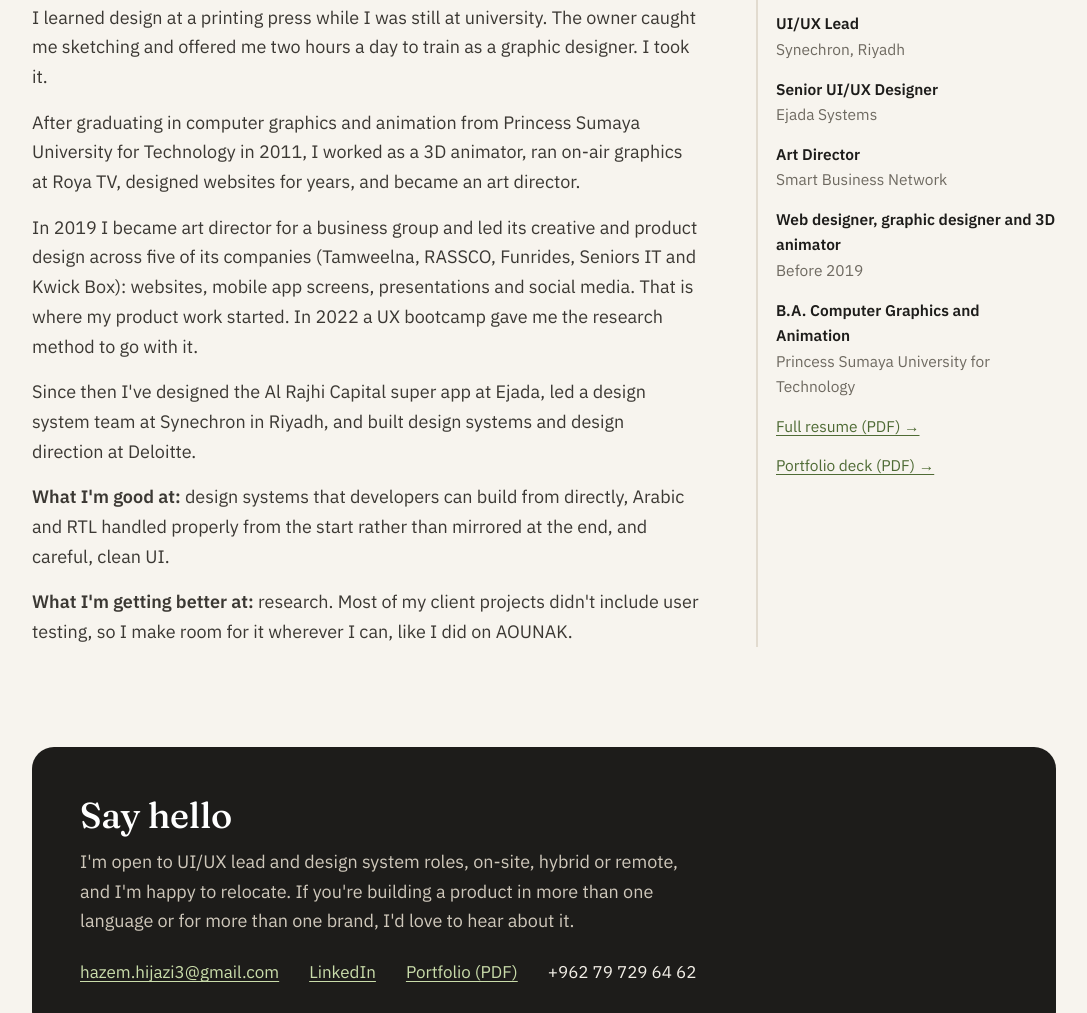
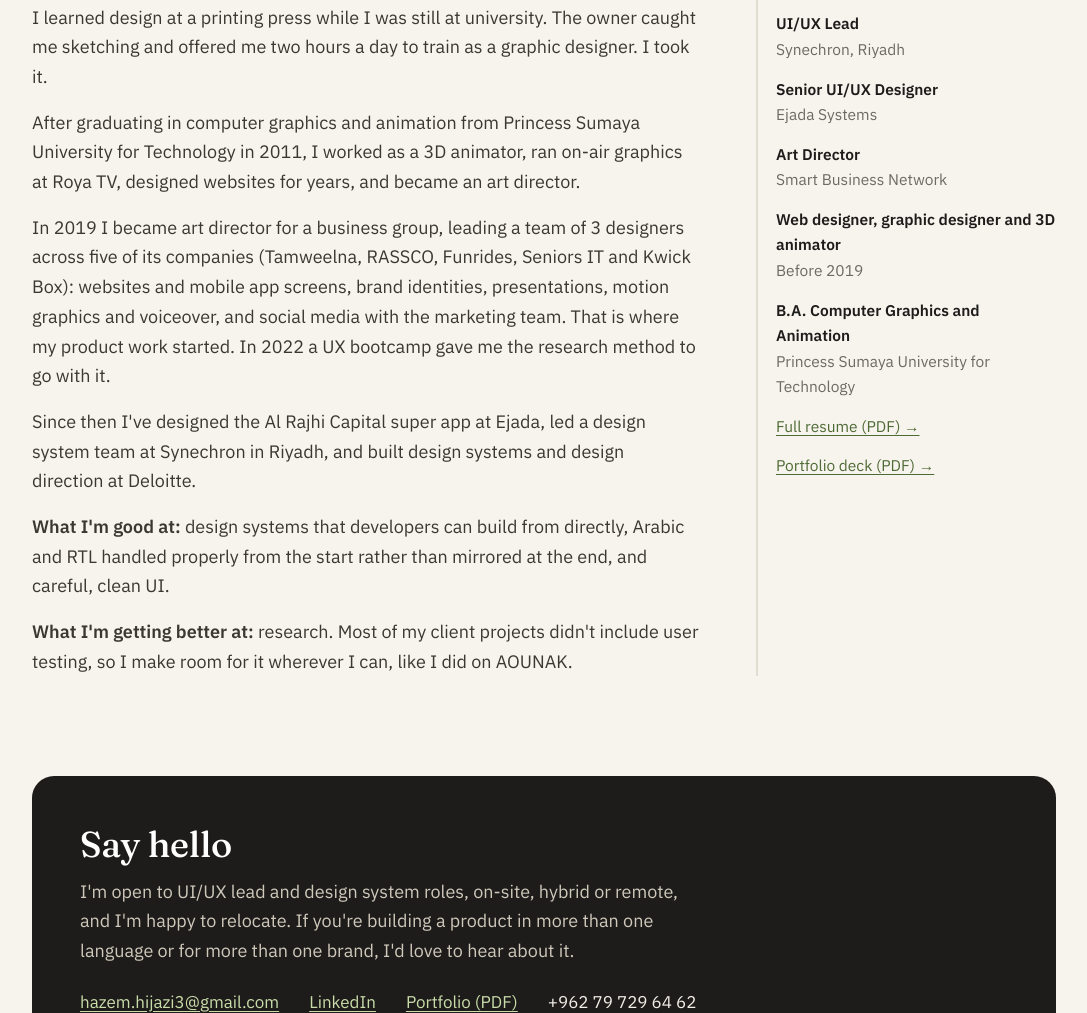
Before and after one commit to hazemHijazi/HazemHijazi.github.io, a plain HTML site: page index.html in a window 1280 px wide. Shown: the part 2266-3279 px from the top of the page, without its empty margins (96-1183 px from the left). Drawn offline with Linux system fonts and the light colour scheme.

Commit message:
Add files via upload

```diff
--- a/index.html
+++ b/index.html
@@ -94,7 +94,7 @@
       <h2>How I got here</h2>
       <p>I learned design at a printing press while I was still at university. The owner caught me sketching and offered me two hours a day to train as a graphic designer. I took it.</p>
       <p>After graduating in computer graphics and animation from Princess Sumaya University for Technology in 2011, I worked as a 3D animator, ran on-air graphics at Roya TV, designed websites for years, and became an art director.</p>
-      <p>In 2019 I became art director for a business group and led its creative and product design across five of its companies (Tamweelna, RASSCO, Funrides, Seniors IT and Kwick Box): websites, mobile app screens, presentations and social media. That is where my product work started. In 2022 a UX bootcamp gave me the research method to go with it.</p>
+      <p>In 2019 I became art director for a business group, leading a team of 3 designers across five of its companies (Tamweelna, RASSCO, Funrides, Seniors IT and Kwick Box): websites and mobile app screens, brand identities, presentations, motion graphics and voiceover, and social media with the marketing team. That is where my product work started. In 2022 a UX bootcamp gave me the research method to go with it.</p>
       <p>Since then I've designed the Al Rajhi Capital super app at Ejada, led a design system team at Synechron in Riyadh, and built design systems and design direction at Deloitte.</p>
       <p><b>What I'm good at:</b> design systems that developers can build from directly, Arabic and RTL handled properly from the start rather than mirrored at the end, and careful, clean UI.</p>
       <p><b>What I'm getting better at:</b> research. Most of my client projects didn't include user testing, so I make room for it wherever I can, like I did on AOUNAK.</p>
```
Also changed, not shown: 1 other file.
